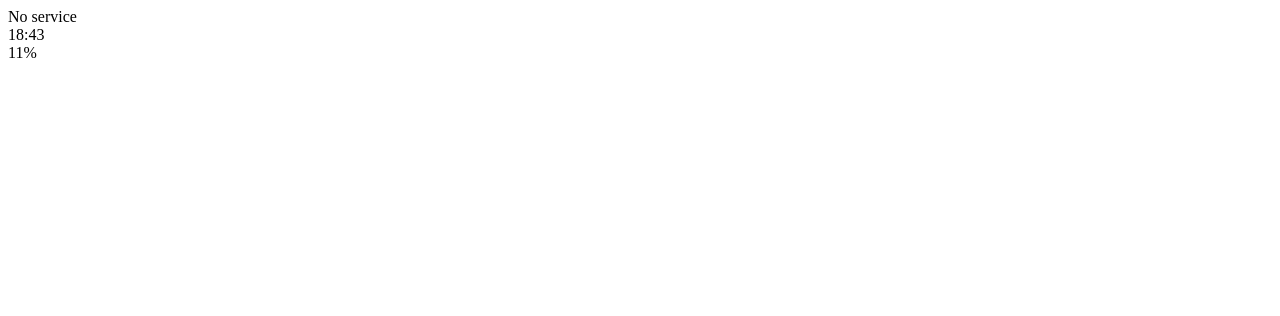
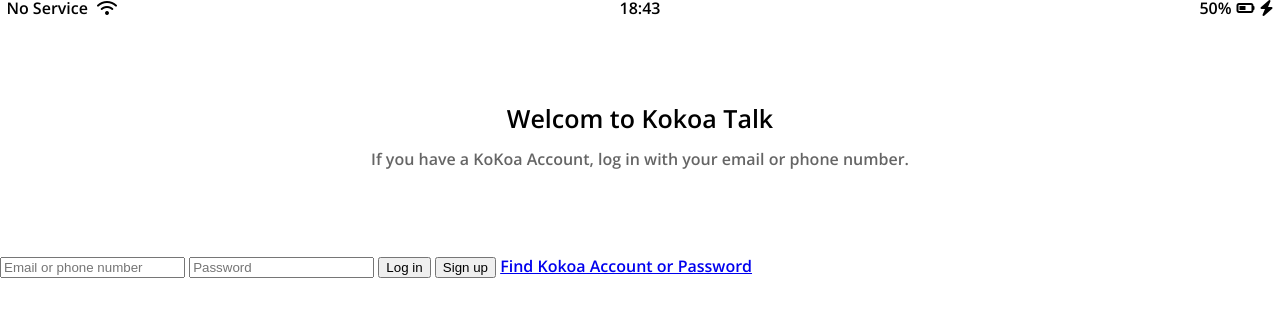
Before and after one commit to hoon-cmd/kokoa-clone-2021, a plain HTML site: page index.html in a window 1280 px wide. Drawn offline with nearby package versions, Linux system fonts and the light colour scheme.

Commit message:
welcom-header add version

```diff
--- /dev/null
+++ b/CSS/reset.css
@@ -0,0 +1,124 @@
+html,
+body,
+div,
+span,
+applet,
+object,
+iframe,
+h1,
+h2,
+h3,
+h4,
+h5,
+h6,
+p,
+blockquote,
+pre,
+a,
+abbr,
+acronym,
+address,
+big,
+cite,
+code,
+del,
+dfn,
+em,
+img,
+ins,
+kbd,
+q,
+s,
+samp,
+small,
+strike,
+strong,
+sub,
+sup,
+tt,
+var,
+b,
+u,
+i,
+center,
+dl,
+dt,
+dd,
+ol,
+ul,
+li,
+fieldset,
+form,
+label,
+legend,
+table,
+caption,
+tbody,
+tfoot,
+thead,
+tr,
+th,
+td,
+article,
+aside,
+canvas,
+details,
+embed,
+figure,
+figcaption,
+footer,
+header,
+hgroup,
+menu,
+nav,
+output,
+ruby,
+section,
+summary,
+time,
+mark,
+audio,
+video {
+  margin: 0;
+  padding: 0;
+  border: 0;
+  font-size: 100%;
+  font: inherit;
+  vertical-align: baseline;
+}
+/* HTML5 display-role reset for older browsers */
+article,
+aside,
+details,
+figcaption,
+figure,
+footer,
+header,
+hgroup,
+menu,
+nav,
+section {
+  display: block;
+}
+body {
+  line-height: 1;
+}
+ol,
+ul {
+  list-style: none;
+}
+blockquote,
+q {
+  quotes: none;
+}
+blockquote:before,
+blockquote:after,
+q:before,
+q:after {
+  content: "";
+  content: none;
+}
+table {
+  border-collapse: collapse;
+  border-spacing: 0;
+}
--- /dev/null
+++ b/CSS/status-bar.css
@@ -0,0 +1,25 @@
+.status-bar {
+  display: flex;
+  justify-content: center;
+}
+.status-bar__column {
+  width: 33%;
+}
+
+.status-bar__column:first-child span {
+  margin-right: 5px;
+}
+
+.status-bar__column:nth-child(2) {
+  display: flex;
+  justify-content: center;
+}
+
+.status-bar__column:last-child {
+  display: flex;
+  justify-content: flex-end;
+  align-items: center;
+}
+.status-bar__column .fa-battery-half {
+  margin: 0px 5px;
+}
--- /dev/null
+++ b/CSS/styles.css
@@ -0,0 +1,25 @@
+@import url("https://fonts.googleapis.com/css2?family=Open+Sans:wght@600&display=swap");
+@import "reset.css";
+@import "status-bar.css";
+
+body {
+  font-family: "Open Sans", sans-serif;
+}
+
+.welcom-header {
+  margin: 90px 0px;
+  display: flex;
+  flex-direction: column;
+  align-items: center;
+  text-align: center;
+}
+
+.welcom-header__title {
+  margin-bottom: 20px;
+  font-size: 25px;
+}
+
+.welcom-header__text {
+  width: 80%;
+  opacity: 0.6;
+}
--- a/index.html
+++ b/index.html
@@ -1,24 +1,42 @@
 <!DOCTYPE html>
 <html lang="en">
   <head>
+    <link rel="stylesheet" href="css/styles.css" />
     <meta charset="UTF-8" />
     <meta name="viewport" content="width=device-width, initial-scale=1.0" />
-    <title>Welcome to Kakao Talk</title>
+    <title>Welcome to Kokoa Talk</title>
   </head>
   <body>
     <div class="status-bar">
       <div class="status-bar__column">
-        <span>No service</span>
-        <!-- Wifi icon -->
+        <span>No Service</span>
+        <i class="fas fa-wifi"></i>
       </div>
       <div class="status-bar__column">
         <span>18:43</span>
       </div>
       <div class="status-bar__column">
-        <span>11%</span>
-        <!-- Battery icon -->
-        <!-- Thunderbolt icon -->
+        <span>50%</span>
+        <i class="fas fa-battery-half"></i>
+        <i class="fas fa-bolt"></i>
       </div>
     </div>
+    <header class="welcom-header">
+      <h1 class="welcom-header__title">Welcom to Kokoa Talk</h1>
+      <p class="welcom-header__text">
+        If you have a KoKoa Account, log in with your email or phone number.
+      </p>
+    </header>
+    <form id="login-form">
+      <input type="text" placeholder="Email or phone number" />
+      <input type="password" placeholder="Password" />
+      <input type="submit" value="Log in" />
+      <input type="submit" value="Sign up" />
+      <a href="#">Find Kokoa Account or Password</a>
+    </form>
+    <script
+      src="https://kit.fontawesome.com/6478f529f2.js"
+      crossorigin="anonymous"
+    ></script>
   </body>
 </html>
```
